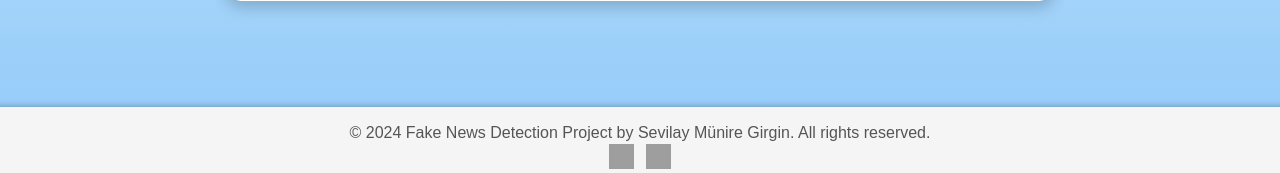
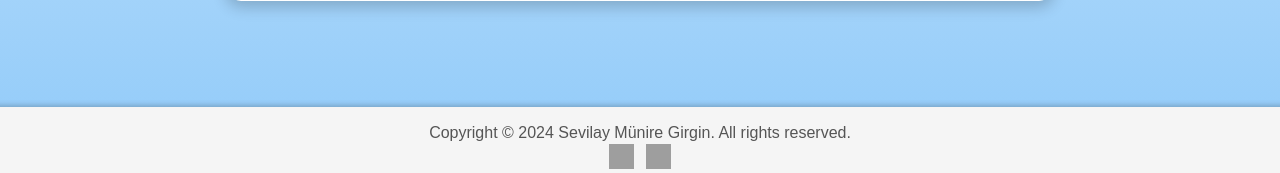
Before and after one commit to SevilayMuni/my-bert-fake-news, a Flask app: page / in a window 1280 px wide. Shown: the part 627-800 px from the top of the page. Run offline with Flask 3, Linux system fonts and the light colour scheme; grey boxes are pictures that could not be loaded.

Commit message:
Update index.html

```diff
--- a/template/index.html
+++ b/template/index.html
@@ -137,7 +137,7 @@
         {% endif %}
     </div>
     <footer>
-        <p style="font-size: 16px !important; margin-bottom: 2px;">© 2024 Fake News Detection Project by Sevilay Münire Girgin. All rights reserved.</p>
+        <p style="font-size: 16px !important; margin-bottom: 2px;"> Copyright © 2024 Sevilay Münire Girgin. All rights reserved.</p>
         <div class="footer-icons" style="margin-top: 0;">
             <a href="https://github.com/SevilayMuni" target="_blank">
                 <img src="https://cdn-icons-png.flaticon.com/512/733/733553.png" alt="GitHub" title="GitHub">
```
